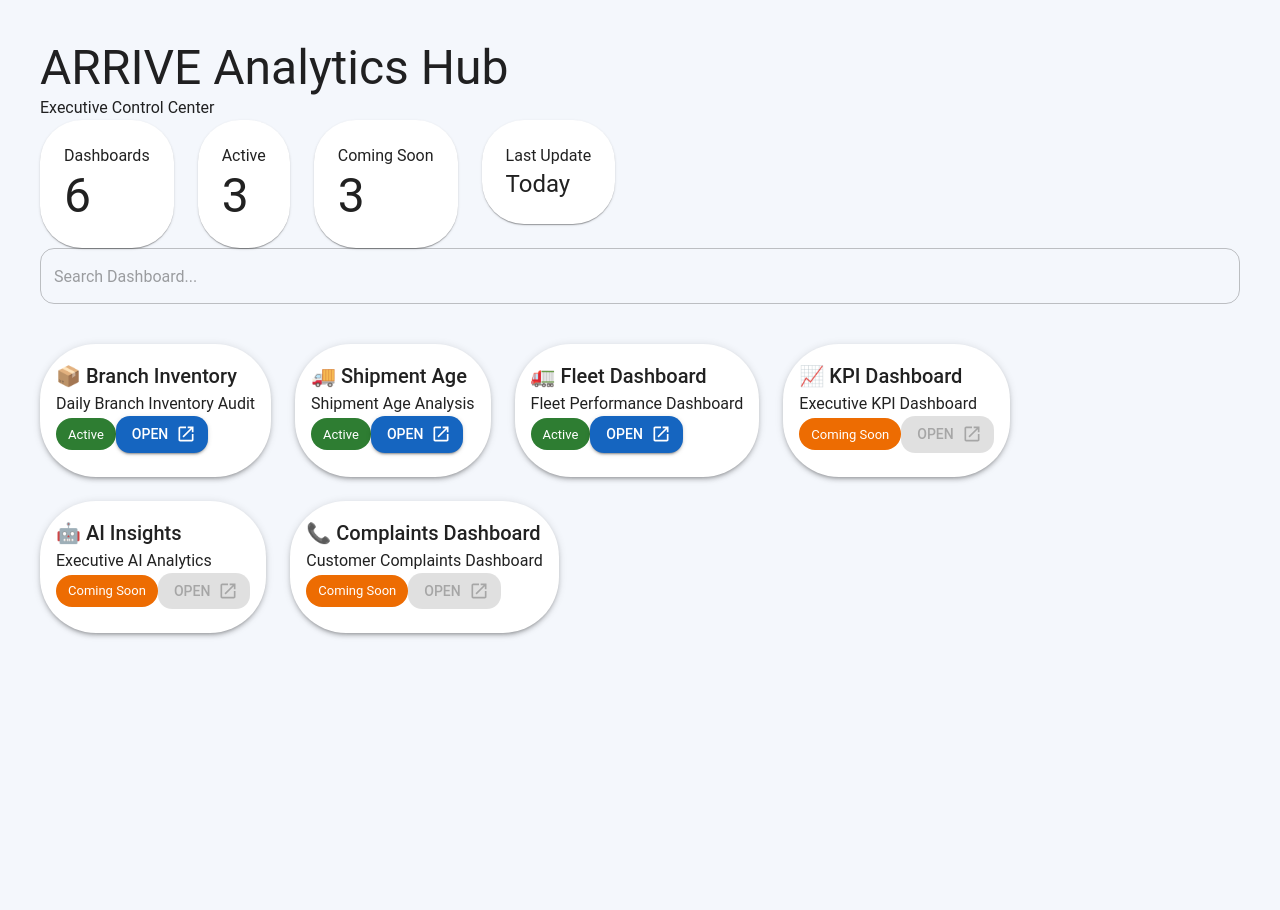
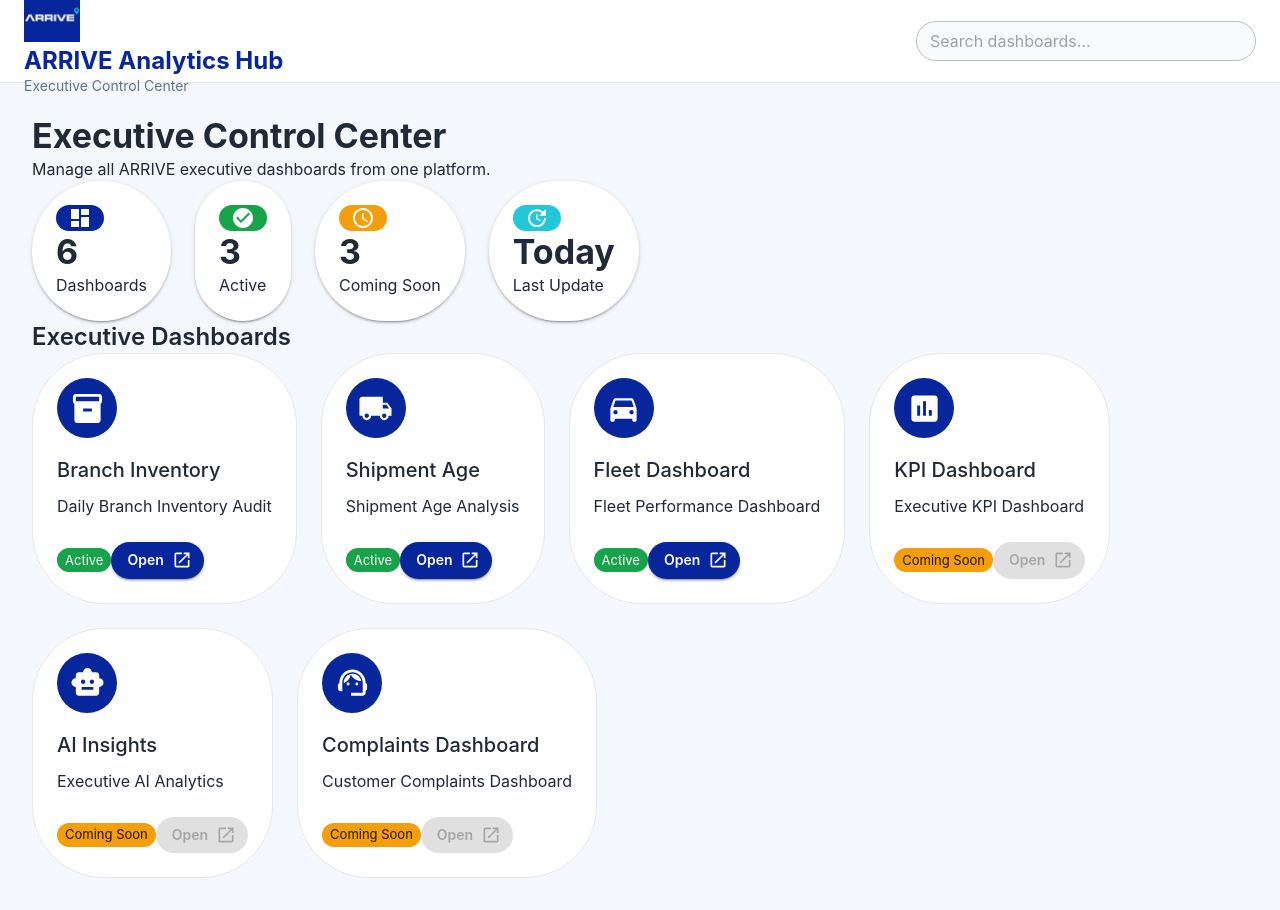
Before and after one commit to mohamedsaed51-ARRIVE/arrive-analytics-hub, a React (Vite) app: page /home in a window 1280 px wide. Before the commit the page ends 800 px from the top, so only its background shows below. Built offline with nearby package versions, Linux system fonts and the light colour scheme.

Commit message:
Release v1.0.0

```diff
--- a/src/components/DashboardCard.jsx
+++ b/src/components/DashboardCard.jsx
@@ -4,40 +4,81 @@ import {
   Typography,
   Button,
   Chip,
-  Box
+  Box,
 } from "@mui/material";
 
 import LaunchIcon from "@mui/icons-material/Launch";
+
+import Inventory2Icon from "@mui/icons-material/Inventory2";
+import LocalShippingIcon from "@mui/icons-material/LocalShipping";
+import DirectionsCarIcon from "@mui/icons-material/DirectionsCar";
+import AssessmentIcon from "@mui/icons-material/Assessment";
+import SmartToyIcon from "@mui/icons-material/SmartToy";
+import SupportAgentIcon from "@mui/icons-material/SupportAgent";
+
+const icons = {
+  inventory: <Inventory2Icon fontSize="large" />,
+  shipping: <LocalShippingIcon fontSize="large" />,
+  fleet: <DirectionsCarIcon fontSize="large" />,
+  kpi: <AssessmentIcon fontSize="large" />,
+  ai: <SmartToyIcon fontSize="large" />,
+  support: <SupportAgentIcon fontSize="large" />,
+};
 
 export default function DashboardCard({ dashboard }) {
   const active = dashboard.status === "active";
 
   return (
     <Card
-      elevation={3}
+      elevation={0}
       sx={{
+        height: "100%",
         borderRadius: 4,
-        transition: ".3s",
+        border: "1px solid #E5E7EB",
+        transition: "0.3s",
 
         "&:hover": {
-          transform: "translateY(-8px)",
-          boxShadow: 8
-        }
+          transform: "translateY(-6px)",
+          boxShadow: "0 10px 30px rgba(7,38,155,.15)",
+          borderColor: "#22C7D9",
+        },
       }}
     >
-      <CardContent>
+      <CardContent
+        sx={{
+          display: "flex",
+          flexDirection: "column",
+          height: "100%",
+          p: 3,
+        }}
+      >
+        <Box
+          sx={{
+            width: 60,
+            height: 60,
+            borderRadius: 3,
+            bgcolor: "#07269B",
+            color: "#fff",
+            display: "flex",
+            alignItems: "center",
+            justifyContent: "center",
+            mb: 2,
+          }}
+        >
+          {icons[dashboard.icon]}
+        </Box>
 
-        <Typography
-          variant="h6"
-          fontWeight="bold"
-        >
-          {dashboard.icon} {dashboard.title}
+        <Typography variant="h6" fontWeight={700}>
+          {dashboard.title}
         </Typography>
 
         <Typography
           color="text.secondary"
-          mt={1}
-          mb={3}
+          sx={{
+            mt: 1,
+            mb: 3,
+            flexGrow: 1,
+          }}
         >
           {dashboard.description}
         </Typography>
@@ -50,22 +91,30 @@ export default function DashboardCard({ dashboard }) {
           <Chip
             label={active ? "Active" : "Coming Soon"}
             color={active ? "success" : "warning"}
+            size="small"
           />
 
           <Button
             variant="contained"
+            endIcon={<LaunchIcon />}
             disabled={!active}
-            endIcon={<LaunchIcon />}
             onClick={() => {
               if (active && dashboard.url) {
                 window.open(dashboard.url, "_blank");
               }
             }}
+            sx={{
+              borderRadius: 2,
+              bgcolor: "#07269B",
+
+              "&:hover": {
+                bgcolor: "#0A3EC9",
+              },
+            }}
           >
             Open
           </Button>
         </Box>
-
       </CardContent>
     </Card>
   );
--- a/src/components/Header.jsx
+++ b/src/components/Header.jsx
@@ -1,14 +1,13 @@
 import {
   AppBar,
   Toolbar,
+  Box,
   Typography,
-  Box,
   TextField,
-  InputAdornment
+  InputAdornment,
 } from "@mui/material";
 
 import SearchIcon from "@mui/icons-material/Search";
-
 import logo from "../assets/arrive-logo.png";
 
 export default function Header({ search, setSearch }) {
@@ -17,41 +16,44 @@ export default function Header({ search, setSearch }) {
       position="sticky"
       elevation={0}
       sx={{
-        background: "#fff",
-        borderBottom: "3px solid #07269B"
+        bgcolor: "#FFFFFF",
+        borderBottom: "1px solid #E5E7EB",
       }}
     >
       <Toolbar
         sx={{
+          height: 82,
           display: "flex",
           justifyContent: "space-between",
-          gap: 4
         }}
       >
-        <Box
-          display="flex"
-          alignItems="center"
-          gap={2}
-        >
+        <Box display="flex" alignItems="center" gap={2}>
           <img
             src={logo}
             alt="ARRIVE"
             style={{
-              height: 42
+              height: 56,
+              width: "auto",
             }}
           />
 
           <Box>
             <Typography
-              fontWeight={700}
-              color="#07269B"
+              sx={{
+                fontSize: 24,
+                fontWeight: 700,
+                color: "#07269B",
+                lineHeight: 1.1,
+              }}
             >
-              Analytics Hub
+              ARRIVE Analytics Hub
             </Typography>
 
             <Typography
-              fontSize={12}
-              color="gray"
+              sx={{
+                color: "#64748B",
+                fontSize: 14,
+              }}
             >
               Executive Control Center
             </Typography>
@@ -59,19 +61,23 @@ export default function Header({ search, setSearch }) {
         </Box>
 
         <TextField
-          placeholder="Search dashboard..."
+          size="small"
+          placeholder="Search dashboards..."
           value={search}
-          onChange={(e)=>setSearch(e.target.value)}
-          size="small"
+          onChange={(e) => setSearch(e.target.value)}
           sx={{
-            width: 340
+            width: 340,
+            "& .MuiOutlinedInput-root": {
+              borderRadius: 3,
+              background: "#F8FAFC",
+            },
           }}
           InputProps={{
-            startAdornment:(
+            startAdornment: (
               <InputAdornment position="start">
-                <SearchIcon/>
+                <SearchIcon />
               </InputAdornment>
-            )
+            ),
           }}
         />
       </Toolbar>
--- a/src/components/StatCard.jsx
+++ b/src/components/StatCard.jsx
@@ -1,30 +1,67 @@
-import { Card, CardContent, Typography } from "@mui/material";
+import { Paper, Typography, Box } from "@mui/material";
 
 export default function StatCard({
+    icon,
     title,
     value,
-  color = "#1565C0",
+    color
 }) {
+
     return (
-    <Card
+
+        <Paper
+            elevation={2}
             sx={{
-        borderTop: `5px solid ${color}`,
-        borderRadius: 3,
+                p:3,
+                borderRadius:4,
+                height:140,
+
+                display:"flex",
+                flexDirection:"column",
+                justifyContent:"space-between",
+
+                transition:".25s",
+
+                "&:hover":{
+                    transform:"translateY(-6px)",
+                    boxShadow:8
+                }
             }}
         >
-      <CardContent>
+
+            <Box
+                sx={{
+                    width:48,
+                    height:48,
+                    borderRadius:3,
+                    bgcolor:color,
+                    display:"flex",
+                    alignItems:"center",
+                    justifyContent:"center",
+                    color:"#fff",
+                    fontSize:24
+                }}
+            >
+                {icon}
+            </Box>
+
+            <Box>
+
+                <Typography
+                    variant="h4"
+                    fontWeight={700}
+                >
+                    {value}
+                </Typography>
+
                 <Typography color="text.secondary">
                     {title}
                 </Typography>
 
-        <Typography
-          variant="h4"
-          fontWeight="bold"
-          mt={1}
-        >
-          {value}
-        </Typography>
-      </CardContent>
-    </Card>
-  );
+            </Box>
+
+        </Paper>
+
+    )
+
 }
--- a/src/data/dashboards.js
+++ b/src/data/dashboards.js
@@ -2,57 +2,54 @@ const dashboards = [
   {
     id: 1,
     category: "Operations",
-    icon: "📦",
+    icon: "inventory",
     title: "Branch Inventory",
     description: "Daily Branch Inventory Audit",
     status: "active",
-    url: "https://branch-inventory.vercel.app"
+    url: "https://branch-inventory.vercel.app",
   },
   {
     id: 2,
     category: "Operations",
-    icon: "🚚",
+    icon: "shipping",
     title: "Shipment Age",
     description: "Shipment Age Analysis",
     status: "active",
-    url: "https://shipment-age.vercel.app"
+    url: "https://shipment-age.vercel.app",
   },
   {
     id: 3,
     category: "Operations",
-    icon: "🚛",
+    icon: "fleet",
     title: "Fleet Dashboard",
     description: "Fleet Performance Dashboard",
     status: "active",
-    url: "https://fleet-dashboard.vercel.app"
+    url: "https://fleet-dashboard.vercel.app",
   },
   {
     id: 4,
-    category: "Executive",
-    icon: "📈",
+    category: "Management",
+    icon: "kpi",
     title: "KPI Dashboard",
     description: "Executive KPI Dashboard",
     status: "coming",
-    url: ""
   },
   {
     id: 5,
-    category: "Executive",
-    icon: "🤖",
+    category: "AI",
+    icon: "ai",
     title: "AI Insights",
     description: "Executive AI Analytics",
     status: "coming",
-    url: ""
   },
   {
     id: 6,
     category: "Customer Experience",
-    icon: "📞",
+    icon: "support",
     title: "Complaints Dashboard",
     description: "Customer Complaints Dashboard",
     status: "coming",
-    url: ""
-  }
+  },
 ];
 
 export default dashboards;
--- a/src/pages/Home.jsx
+++ b/src/pages/Home.jsx
@@ -1,19 +1,22 @@
+import { useState } from "react";
+
 import {
   Box,
+  Grid,
   Typography,
-  Grid,
-  Paper,
-  TextField,
-  InputAdornment
 } from "@mui/material";
 
-import SearchIcon from "@mui/icons-material/Search";
+import Header from "../components/Header";
 import DashboardCard from "../components/DashboardCard";
+import StatCard from "../components/StatCard";
 import dashboards from "../data/dashboards";
-import { useState } from "react";
+
+import DashboardIcon from "@mui/icons-material/Dashboard";
+import CheckCircleIcon from "@mui/icons-material/CheckCircle";
+import ScheduleIcon from "@mui/icons-material/Schedule";
+import UpdateIcon from "@mui/icons-material/Update";
 
 export default function Home() {
-
   const [search, setSearch] = useState("");
 
   const filtered = dashboards.filter((d) =>
@@ -21,98 +24,101 @@ export default function Home() {
   );
 
   const total = dashboards.length;
-  const active = dashboards.filter(d => d.status === "active").length;
+  const active = dashboards.filter(
+    (d) => d.status === "active"
+  ).length;
   const coming = total - active;
 
   return (
-    <Box sx={{ p: 5, background: "#F4F7FC", minHeight: "100vh" }}>
+    <>
+      <Header
+        search={search}
+        setSearch={setSearch}
+      />
 
-      <Typography variant="h3" fontWeight="bold">
-        ARRIVE Analytics Hub
-      </Typography>
-
-      <Typography color="text.secondary" mb={4}>
+      <Box
+        sx={{
+          background: "#F4F7FC",
+          minHeight: "100vh",
+          p: 4,
+        }}
+      >
+        <Typography
+          variant="h4"
+          fontWeight={700}
+          mb={1}
+        >
           Executive Control Center
         </Typography>
 
-      <Grid container spacing={3} mb={4}>
-
-        <Grid item xs={12} md={3}>
-          <Paper sx={{p:3,borderRadius:3}}>
-            <Typography color="text.secondary">
-              Dashboards
+        <Typography
+          color="text.secondary"
+          mb={4}
+        >
+          Manage all ARRIVE executive dashboards from one platform.
         </Typography>
 
-            <Typography variant="h3" fontWeight="bold">
-              {total}
-            </Typography>
-          </Paper>
+        <Grid container spacing={3} mb={5}>
+          <Grid item xs={12} sm={6} md={3}>
+            <StatCard
+              icon={<DashboardIcon />}
+              title="Dashboards"
+              value={total}
+              color="#07269B"
+            />
           </Grid>
 
-        <Grid item xs={12} md={3}>
-          <Paper sx={{p:3,borderRadius:3}}>
-            <Typography color="text.secondary">
-              Active
+          <Grid item xs={12} sm={6} md={3}>
+            <StatCard
+              icon={<CheckCircleIcon />}
+              title="Active"
+              value={active}
+              color="#16A34A"
+            />
+          </Grid>
+
+          <Grid item xs={12} sm={6} md={3}>
+            <StatCard
+              icon={<ScheduleIcon />}
+              title="Coming Soon"
+              value={coming}
+              color="#F59E0B"
+            />
+          </Grid>
+
+          <Grid item xs={12} sm={6} md={3}>
+            <StatCard
+              icon={<UpdateIcon />}
+              title="Last Update"
+              value="Today"
+              color="#22C7D9"
+            />
+          </Grid>
+        </Grid>
+
+        <Typography
+          variant="h5"
+          fontWeight={700}
+          mb={3}
+        >
+          Executive Dashboards
         </Typography>
 
-            <Typography variant="h3" color="green">
-              {active}
-            </Typography>
-          </Paper>
-        </Grid>
-
-        <Grid item xs={12} md={3}>
-          <Paper sx={{p:3,borderRadius:3}}>
-            <Typography color="text.secondary">
-              Coming Soon
-            </Typography>
-
-            <Typography variant="h3" color="orange">
-              {coming}
-            </Typography>
-          </Paper>
-        </Grid>
-
-        <Grid item xs={12} md={3}>
-          <Paper sx={{p:3,borderRadius:3}}>
-            <Typography color="text.secondary">
-              Last Update
-            </Typography>
-
-            <Typography variant="h5">
-              Today
-            </Typography>
-          </Paper>
-        </Grid>
-
-      </Grid>
-
-      <TextField
-        fullWidth
-        placeholder="Search Dashboard..."
-        value={search}
-        onChange={(e)=>setSearch(e.target.value)}
-        sx={{mb:5}}
-
-        InputProps={{
-          startAdornment:(
-            <InputAdornment position="start">
-              <SearchIcon/>
-            </InputAdornment>
-          )
-        }}
-      />
-
         <Grid container spacing={3}>
-
-        {filtered.map((dashboard)=>(
-          <Grid item xs={12} md={4} lg={3} key={dashboard.id}>
-            <DashboardCard dashboard={dashboard}/>
+          {filtered.map((dashboard) => (
+            <Grid
+              item
+              xs={12}
+              sm={6}
+              md={4}
+              lg={3}
+              key={dashboard.id}
+            >
+              <DashboardCard dashboard={dashboard} />
             </Grid>
           ))}
-
         </Grid>
-
       </Box>
+    </>
   );
 }
--- a/src/theme/theme.js
+++ b/src/theme/theme.js
@@ -3,33 +3,56 @@ import { createTheme } from "@mui/material/styles";
 const theme = createTheme({
   palette: {
     primary: {
-      main: "#1565C0",
+      main: "#07269B",
     },
 
     secondary: {
-      main: "#0F172A",
+      main: "#22C7D9",
     },
 
     background: {
-      default: "#F4F7FC",
+      default: "#F6F8FC",
       paper: "#FFFFFF",
     },
 
+    text: {
+      primary: "#1F2937",
+      secondary: "#64748B",
+    },
+
     success: {
-      main: "#2E7D32",
+      main: "#16A34A",
     },
 
     warning: {
-      main: "#ED6C02",
+      main: "#F59E0B",
     },
   },
 
   typography: {
-    fontFamily: "Roboto, Arial",
+    fontFamily:
+      '"Inter","Segoe UI","Roboto","Arial",sans-serif',
+
+    h3: {
+      fontWeight: 700,
+    },
+
+    h4: {
+      fontWeight: 700,
+    },
+
+    h5: {
+      fontWeight: 600,
+    },
+
+    button: {
+      textTransform: "none",
+      fontWeight: 600,
+    },
   },
 
   shape: {
-    borderRadius: 14,
+    borderRadius: 18,
   },
 });
 
```
Lines whose indentation alone changed are shown as unchanged.
